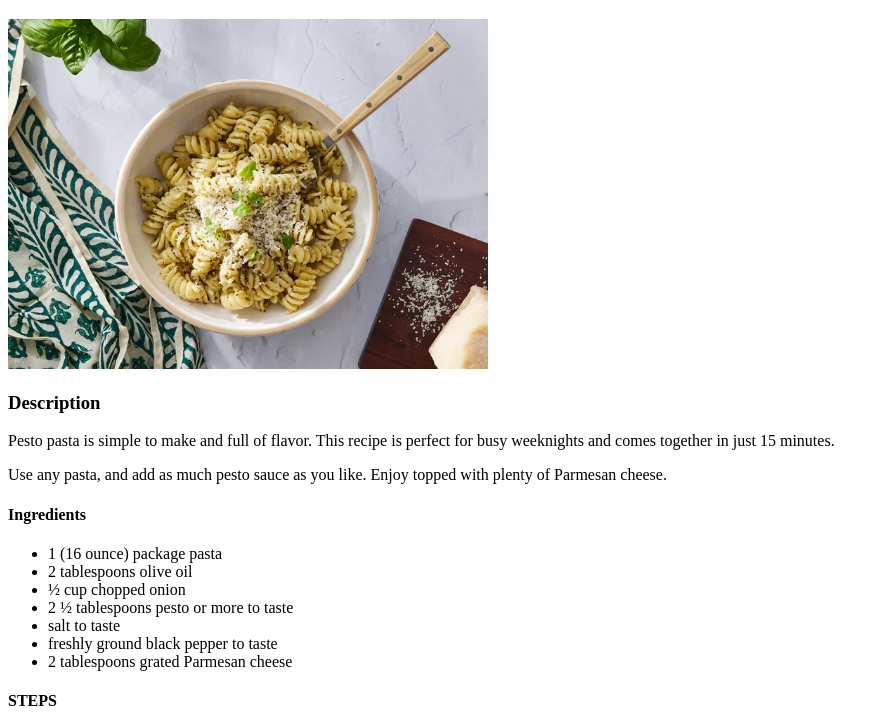
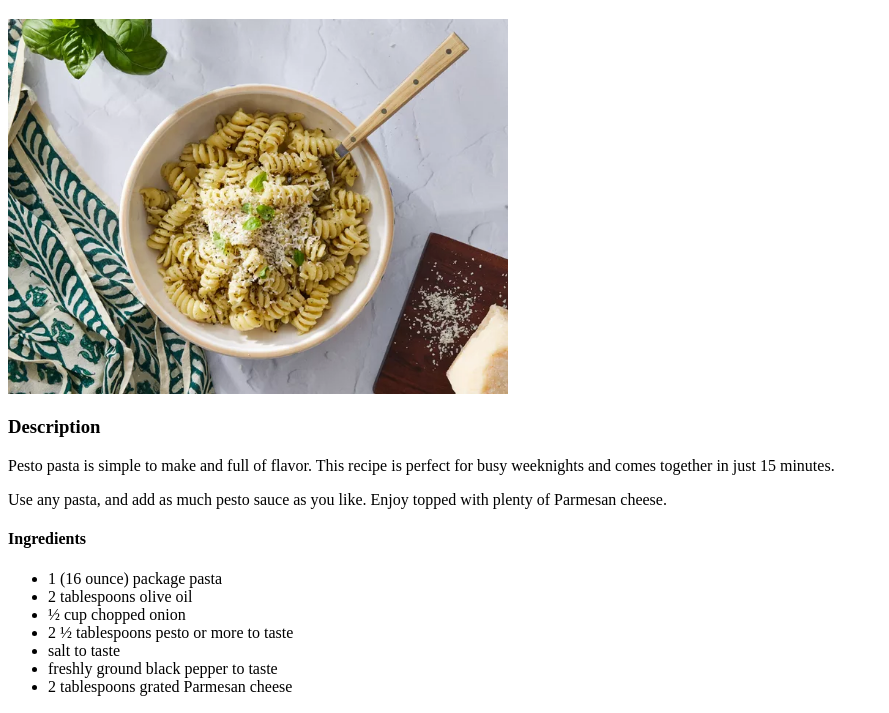
Before and after one commit to hedslvrz/odin-recipes, a plain HTML site: page recipes/pesto_pasta.html in a window 1280 px wide. Shown: the part 87-800 px from the top of the page, without its empty margins (0-889 px from the left). Drawn offline with Linux system fonts and the light colour scheme; files that its build step writes are made by us from their sources.

Commit message:
changed the format for the height and width of the photo

```diff
--- a/recipes/pesto_pasta.html
+++ b/recipes/pesto_pasta.html
@@ -9,7 +9,7 @@
 <body>
     <a href="../index.html">Home</a>
     <h1>Pesto Pasta</h1>
-    <img src="../images/pesto_pasta.webp" alt="An image of a Pesto Pasta" height="350" width=480">
+    <img src="../images/pesto_pasta.webp" alt="An image of a Pesto Pasta" height="auto" width=500">
     <h3>Description</h3>
         <p>Pesto pasta is simple to make and full of flavor. This recipe is perfect for busy weeknights and comes together in just 15 minutes. </p>
         <p>Use any pasta, and add as much pesto sauce as you like. Enjoy topped with plenty of Parmesan cheese.</p>
```
